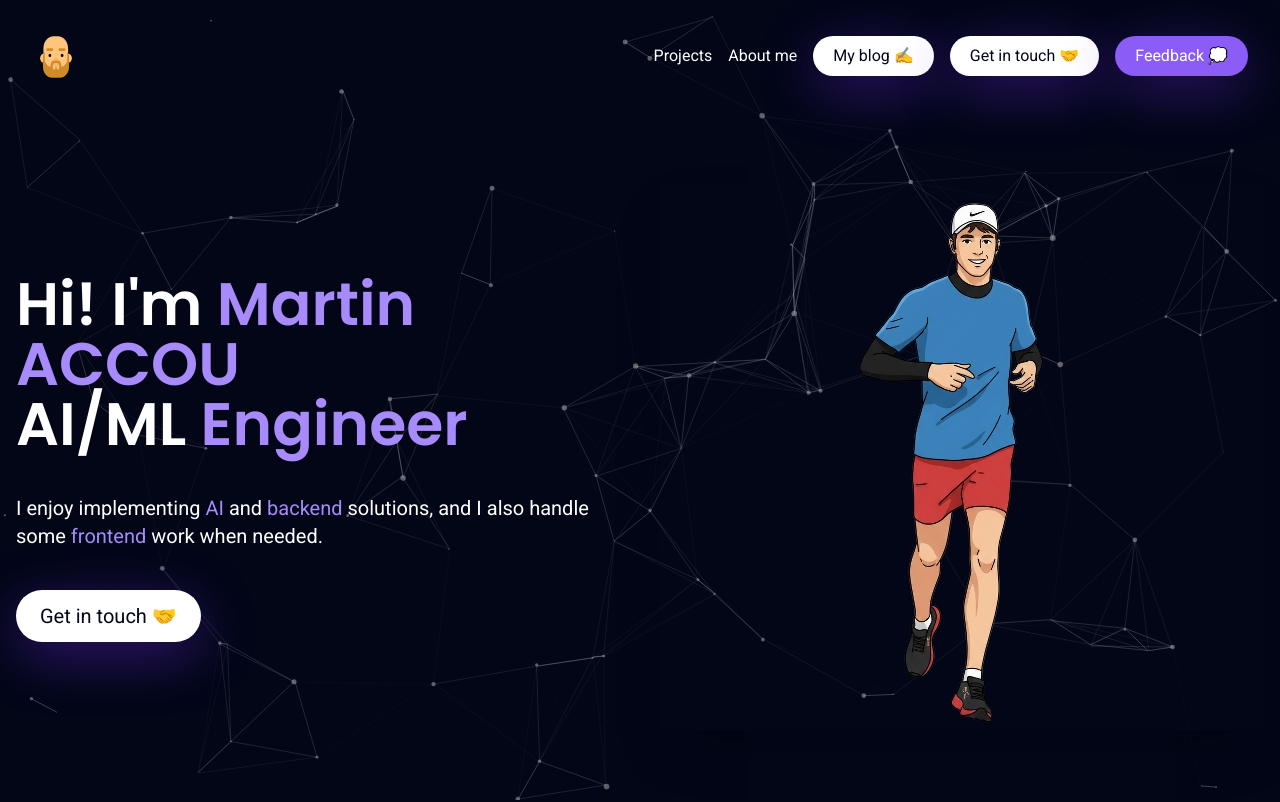
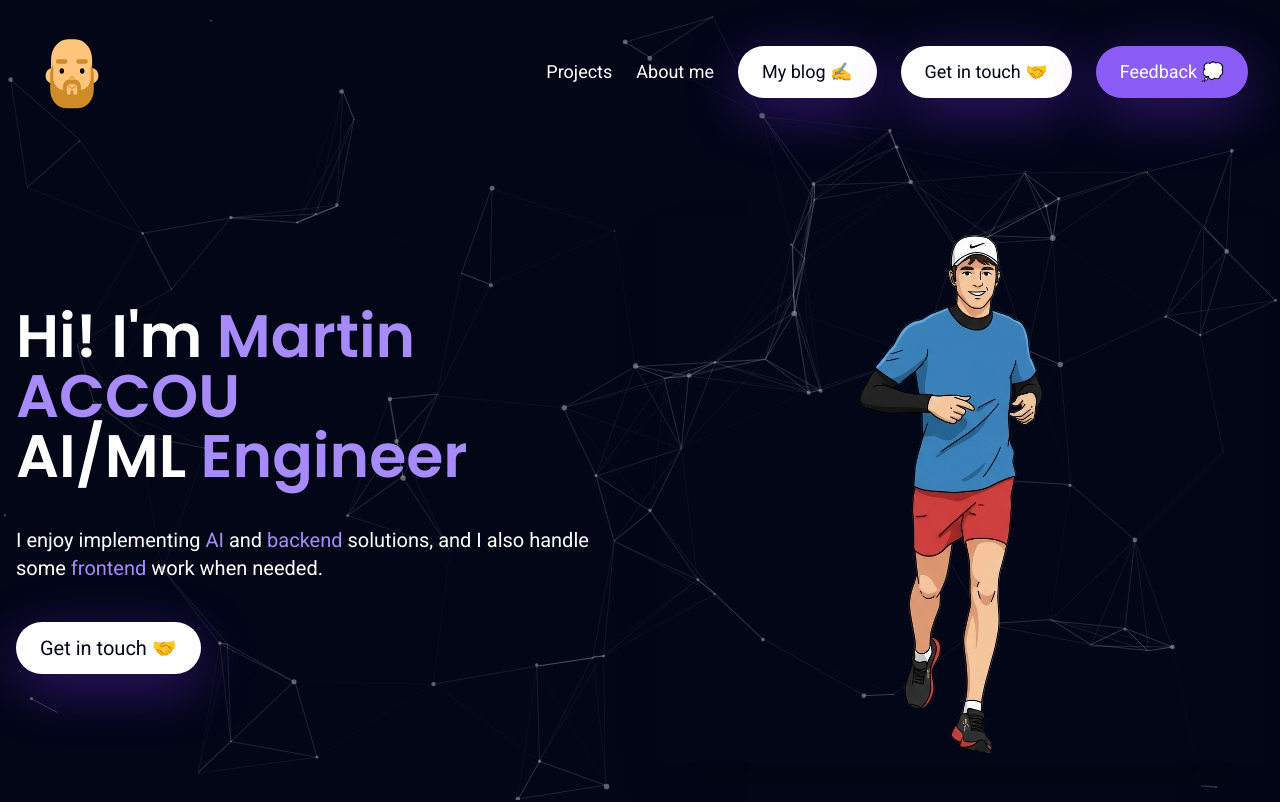
Before and after one commit to accoumar12/portfolio, a SvelteKit app: page / in a window 1280 px wide. Shown: the top 802 px of the page. Built offline with nearby package versions, Linux system fonts and the light colour scheme.

Commit message:
chore: greater sizes for the header elements

```diff
--- a/src/components/AnimatedManLogo.svelte
+++ b/src/components/AnimatedManLogo.svelte
@@ -116,7 +116,7 @@
 
 <div
   bind:this={containerRef}
-  class="flex justify-center items-center w-12 h-12 cursor-pointer hover:scale-110 duration-200"
+  class="flex justify-center items-center w-20 h-20 cursor-pointer hover:scale-110 duration-200"
   style="overflow: visible;"
 >
   <svg
--- a/src/components/Header.svelte
+++ b/src/components/Header.svelte
@@ -15,14 +15,14 @@
       ? " py-5 bg-slate-950 border-violet-950"
       : " py-8 bg-transparent border-transparent")}
 >
-  <a href="/" class="font-medium hover:text-violet-400 duration-200">
+  <a href="/" class="hover:text-violet-400 duration-200">
     <AnimatedManLogo />
   </a>
-  <div class="sm:flex items-center gap-4 hidden">
+  <div class="sm:flex items-center gap-6 hidden">
     {#each tabs as tab, index}
       <a
         href={tab.link}
-        class="duration-200 hover:text-violet-400"
+        class="duration-200 hover:text-violet-400 text-lg"
         target={index === 2 ? "_blank" : ""}
       >
         <p>{tab.name}</p>
@@ -30,34 +30,34 @@
     {/each}
     <a
       href="https://maccou-blog.netlify.app/"
-      class="blueShadow relative overflow-hidden px-5 py-2 group rounded-full bg-white text-slate-950"
+      class="blueShadow relative overflow-hidden px-6 py-3 group rounded-full bg-white text-slate-950"
       role="button"
       target="_blank"
     >
       <div
         class="absolute top-0 right-full w-full h-full bg-violet-400 opacity-20 group-hover:translate-x-full z-0 duration-200"
       />
-      <h4 class="relative z-9">My blog ✍️</h4>
+      <h4 class="relative z-9 text-lg">My blog ✍️</h4>
     </a>
     <a
       href="#contact"
-      class="blueShadow relative overflow-hidden px-5 py-2 group rounded-full bg-white text-slate-950"
+      class="blueShadow relative overflow-hidden px-6 py-3 group rounded-full bg-white text-slate-950"
       role="button"
     >
       <div
         class="absolute top-0 right-full w-full h-full bg-violet-400 opacity-20 group-hover:translate-x-full z-0 duration-200"
       />
-      <h4 class="relative z-9">Get in touch 🤝</h4>
+      <h4 class="relative z-9 text-lg">Get in touch 🤝</h4>
     </a>
     <a
       href="/feedback"
-      class="blueShadow relative overflow-hidden px-5 py-2 group rounded-full bg-violet-500 text-white"
+      class="blueShadow relative overflow-hidden px-6 py-3 group rounded-full bg-violet-500 text-white"
       role="button"
     >
       <div
         class="absolute top-0 right-full w-full h-full bg-violet-400 opacity-20 group-hover:translate-x-full z-0 duration-200"
       />
-      <h4 class="relative z-9">Feedback 💭</h4>
+      <h4 class="relative z-9 text-lg">Feedback 💭</h4>
     </a>
   </div>
 </header>
```
